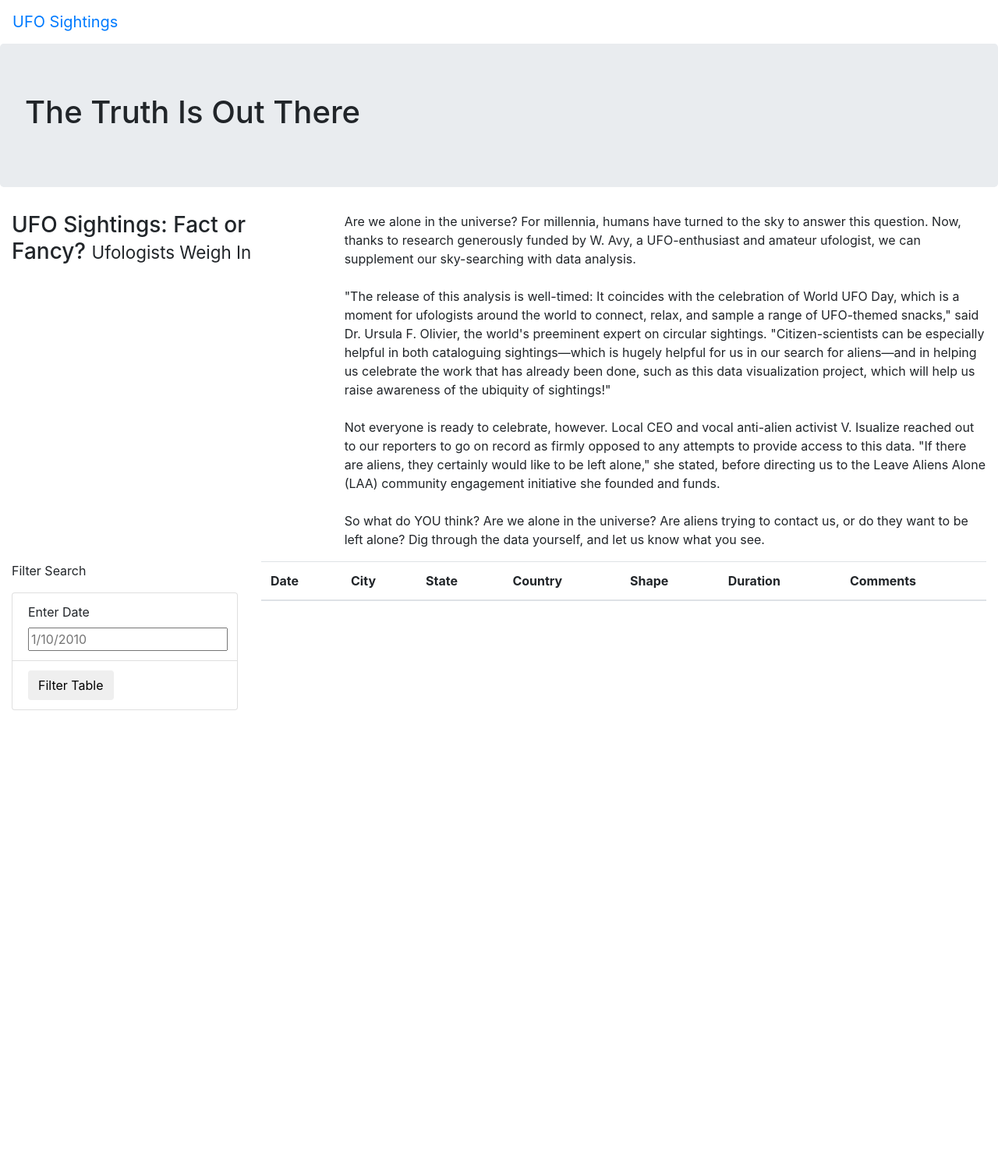
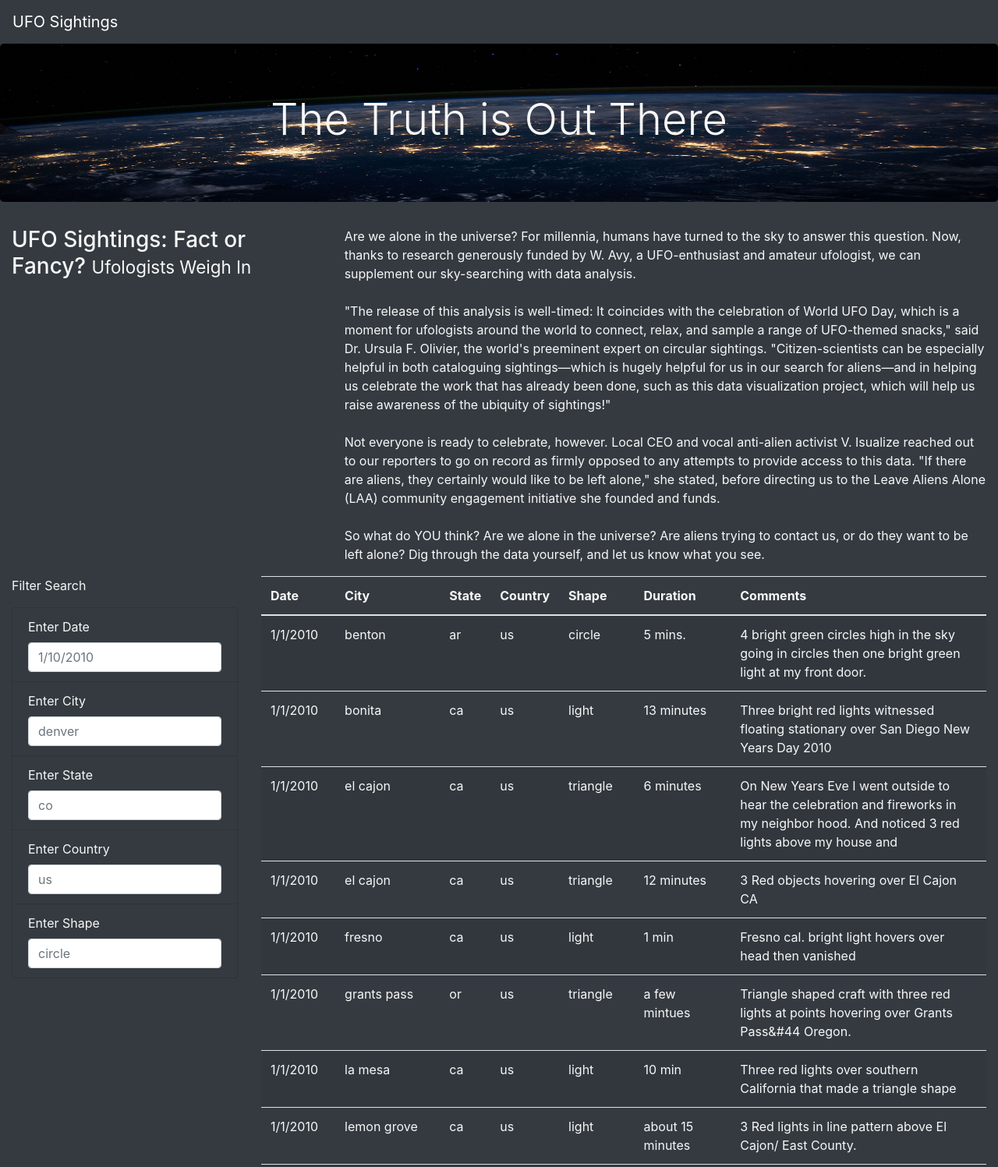
Before and after one commit to justinclee24/UFO_Analysis, a plain HTML site: page index.html in a window 1280 px wide. Shown: the top 1497 px of the page at 78% size. Before the commit the page ends 911 px from the top, so only its background shows below. Drawn offline with nearby package versions, Linux system fonts and the light colour scheme.

Commit message:
modified files.

```diff
--- a/index.html
+++ b/index.html
@@ -13,14 +13,14 @@
     />
     <link rel="stylesheet" href="static/css/style.css">
 </head>
-<body>
+<body class="bg-dark">
     <div class="wrapper">
-        <nav class="navbar navbar-expand-lg">
+        <nav class="navbar navbar-dark bg-dark navbar-expand-lg">
             <a class="navbar-brand" href="index.html">UFO Sightings</a>
         </nav>
     </div>
     <div class="jumbotron">
-        <h1>The Truth Is Out There</h1>
+        <h1 class="display-4">The Truth is Out There</h1>
     </div>
     <div class="container-fluid">
         <div class="row">
@@ -39,18 +39,31 @@
     <div class="container-fluid">
         <div class="row">
           <div class="col-md-3">
-            <form>
+            <form class="bg-dark">
                 <p>Filter Search</p>
+                <ul class="list-group bg-dark">
+                    <li class="list-group-item bg-dark">
+                        <label for="datetime">Enter Date</label>
+                        <input type="text" placeholder="1/10/2010" id="datetime" class="form-control" />
+                    </li>
+                    <li class="list-group-item bg-dark">
+                        <label for="city">Enter City</label>
+                        <input type="text" placeholder="denver" id="city" class="form-control" />
+                    </li>
+                    <li class="list-group-item bg-dark">
+                        <label for="state">Enter State</label>
+                        <input type="text" placeholder="co" id="state" class="form-control" />
+                    </li>
+                    <li class="list-group-item bg-dark">
+                        <label for="country">Enter Country</label>
+                        <input type="text" placeholder="us" id="country" class="form-control" />
+                    </li>
+                    <li class="list-group-item bg-dark">
+                        <label for="shape">Enter Shape</label>
+                        <input type="text" placeholder="circle" id="shape" class="form-control" />
+                    </li>
+                </ul>
             </form>
-            <ul class="list-group">
-                <li class="list-group-item">
-                    <label for="date">Enter Date</label>
-                    <input type="text" placeholder="1/10/2010" id="datetime" />
-                </li>
-                <li class="list-group-item">
-                    <button id="filter-btn" type="button" class="btn btn-default">Filter Table</button>
-                </li>
-            </ul>
           </div>
           <div class="col-md-9">
             <table class="table table-striped">
@@ -63,7 +76,6 @@
                     <th>Shape</th>
                     <th>Duration</th>
                     <th>Comments</th>
-
                   </tr>
                 </thead>
                 <tbody></tbody>
@@ -71,5 +83,8 @@
           </div>
         </div>
       </div>
+      <script src="https://cdnjs.cloudflare.com/ajax/libs/d3/4.11.0/d3.js"></script>
+      <script src="static/js/data.js"></script>
+      <script src="static/js/app.js"></script>
 </body>
 </html>
--- a/static/css/style.css
+++ b/static/css/style.css
@@ -0,0 +1,10 @@
+body {
+
+    color: #f7f7f7;
+  }
+
+.jumbotron {
+    background-image: url("../images/nasa.jpg");
+    background-size: 100% 100%;
+    text-align: center;
+}
--- /dev/null
+++ b/static/js/app.js
@@ -0,0 +1,90 @@
+// from data.js
+const tableData = data;
+
+// get table references
+var tbody = d3.select("tbody");
+
+function buildTable(data) {
+  // First, clear out any existing data
+  tbody.html("");
+
+  // Next, loop through each object in the data
+  // and append a row and cells for each value in the row
+  data.forEach((dataRow) => {
+    // Append a row to the table body
+    let row = tbody.append("tr");
+
+    // Loop through each field in the dataRow and add
+    // each value as a table cell (td)
+    Object.values(dataRow).forEach((val) => {
+      let cell = row.append("td");
+      cell.text(val);
+    });
+  });
+}
+
+// 1. Create a variable to keep track of all the filters as an object.
+
+var filters = {};
+
+// 3. Use this function to update the filters.
+function updateFilters() {
+
+    // 4a. Save the element that was changed as a variable.
+
+    let changedElement = d3.select(this);
+
+    // 4b. Save the value that was changed as a variable.
+
+    let elementValue = changedElement.property("value");
+    console.log(elementValue);
+
+    // 4c. Save the id of the filter that was changed as a variable.
+
+    let filterId = changedElement.attr("id");
+    console.log(filterId);
+
+    // 5. If a filter value was entered then add that filterId and value
+    // to the filters list. Otherwise, clear that filter from the filters object.
+
+    if (elementValue) {
+      filters[filterId] = elementValue;
+    }
+    else {
+      delete filters[filterId];
+    }
+
+    // 6. Call function to apply all filters and rebuild the table
+    filterTable();
+
+  }
+
+  // 7. Use this function to filter the table when data is entered.
+  function filterTable() {
+
+    // 8. Set the filtered data to the tableData.
+
+    var filterData = tableData
+
+    // 9. Loop through all of the filters and keep any data that
+    // matches the filter values
+
+    //for (let key of filters) {
+    //  for (let j = 0; j < filteredData.length; j++) {
+    //   }
+    // }
+    Object.entries(filters).forEach(([key,value])=>{
+      filterData = filterData.filter(object=>object[key]===value);
+    });
+    // 10. Finally, rebuild the table using the filtered data
+
+    buildTable(filterData);
+
+  }
+
+  // 2. Attach an event to listen for changes to each filter
+
+  d3.selectAll("input").on("change", updateFilters);
+
+  // Build the table when the page loads
+  buildTable(tableData);
```
Also changed, not shown: static/images/nasa.jpg (added), static/js/app_1.js (renamed from js/app.js), static/js/data.js (renamed from js/data.js), 1 other file.
